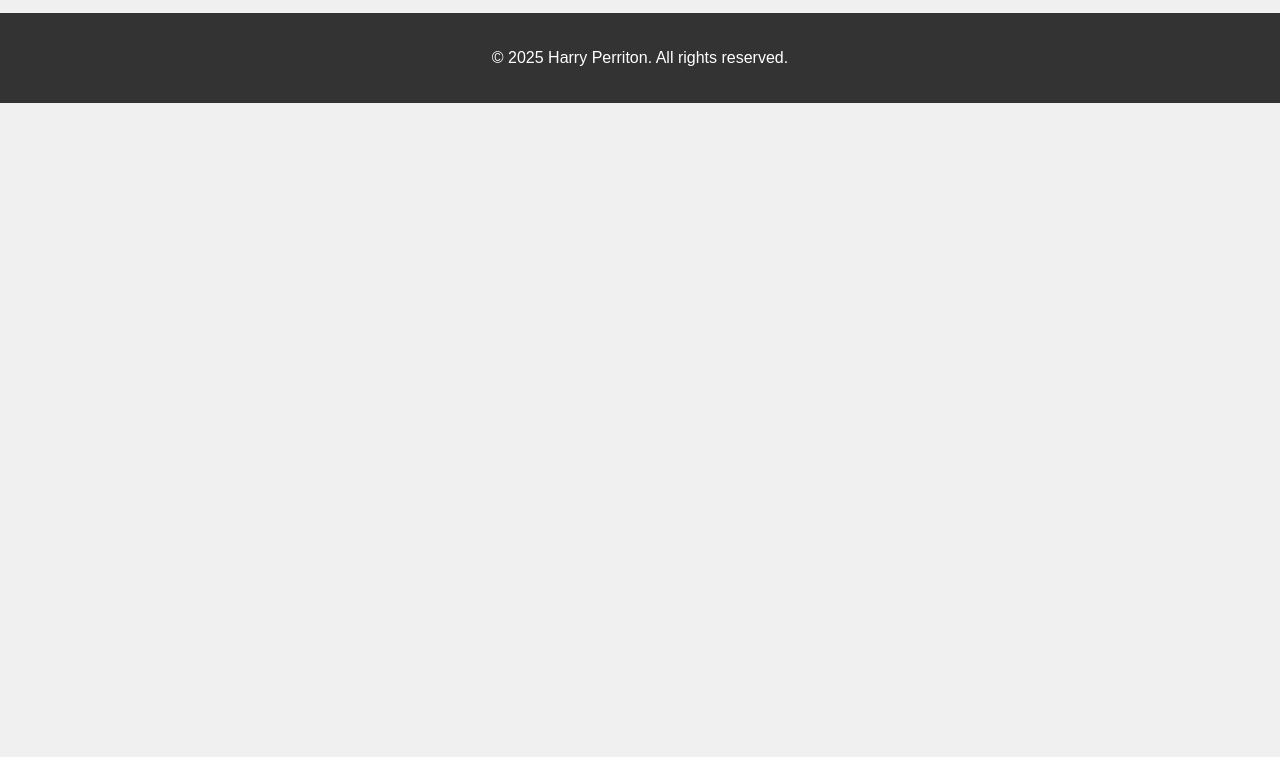
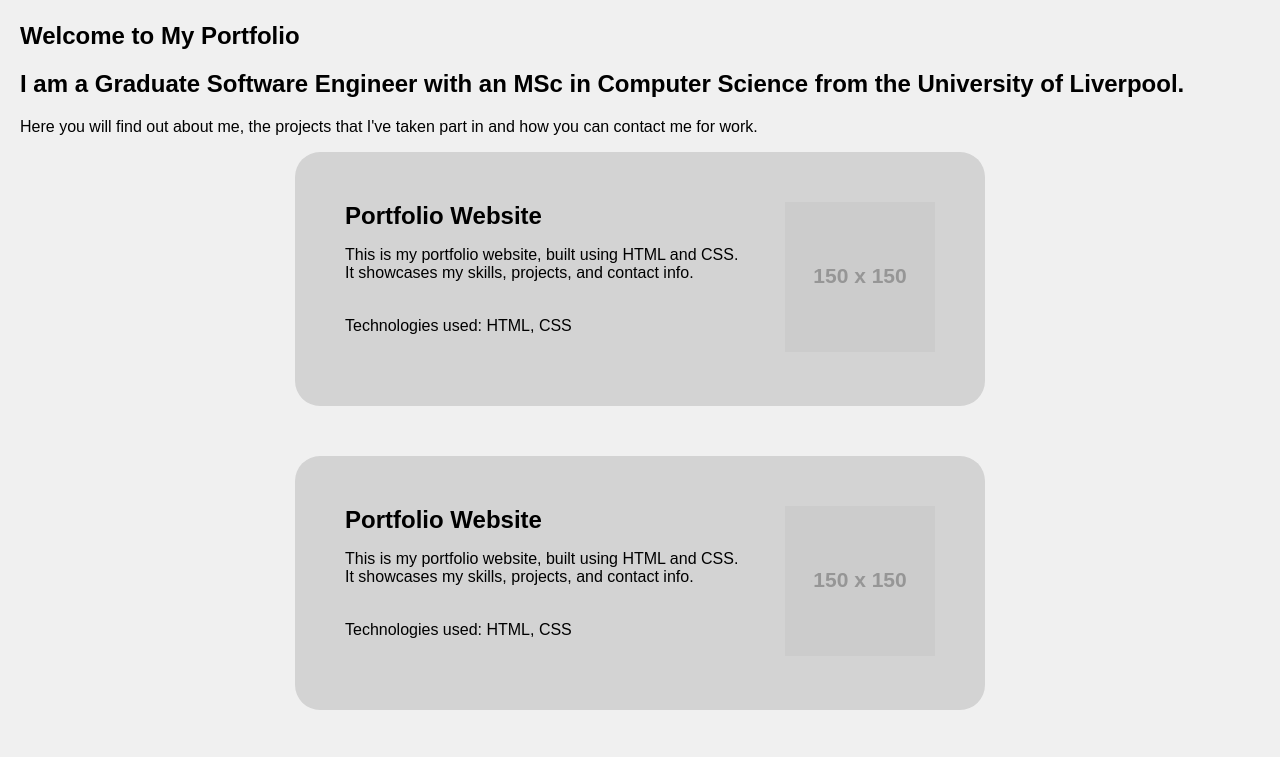
Before and after one commit to HazzaPezza/Portfolio, a plain HTML site: page index.html in a window 1280 px wide. Shown: the part 104-861 px from the top of the page. Before the commit the page ends 800 px from the top, so only its background shows below. Drawn offline with Linux system fonts and the light colour scheme; placeholder pictures from the web are drawn by us.

Commit message:
Placeholder content for homepage, styling updates.

```diff
--- a/index.html
+++ b/index.html
@@ -33,7 +33,60 @@
 
         <!-- Second section - Main Content -->
         <section id="main-content">
-            <p> Placeholder text to divide sections </p>
+            <h1>Welcome to My Portfolio</h1>
+            <h2>I am a Graduate Software Engineer with an MSc in Computer Science from the University of Liverpool.</h2>
+            <p>Here you will find out about me, the projects that I've taken part in and how you can contact me for work.</p>
+
+            <!-- Example project entry on display. -->
+            <div class="projects">
+                <!-- Project 1-->
+                <div class="projects-container">
+                    <div class="project-title-text-container">
+                        <h1 class="project-title"><a href="portfolio.html">Portfolio Website</a></h1>
+                        <p class="project-description">This is my portfolio website, built using HTML and CSS. It showcases my skills, projects, and contact info.</p>
+                        <p class="project-technologies">Technologies used: HTML, CSS</p>
+                    </div>
+                    <div class="project-image-container">
+                        <img class="project-image" src="https://placehold.co/150x150" alt="Project Image">
+                    </div>
+                </div>
+
+                <!-- Project 1-->
+                <div class="projects-container">
+                    <div class="project-title-text-container">
+                        <h1 class="project-title"><a href="portfolio.html">Portfolio Website</a></h1>
+                        <p class="project-description">This is my portfolio website, built using HTML and CSS. It showcases my skills, projects, and contact info.</p>
+                        <p class="project-technologies">Technologies used: HTML, CSS</p>
+                    </div>
+                    <div class="project-image-container">
+                        <img class="project-image" src="https://placehold.co/150x150" alt="Project Image">
+                    </div>
+                </div>
+
+                <!-- Project 1-->
+                <div class="projects-container">
+                    <div class="project-title-text-container">
+                        <h1 class="project-title"><a href="portfolio.html">Portfolio Website</a></h1>
+                        <p class="project-description">This is my portfolio website, built using HTML and CSS. It showcases my skills, projects, and contact info.</p>
+                        <p class="project-technologies">Technologies used: HTML, CSS</p>
+                    </div>
+                    <div class="project-image-container">
+                        <img class="project-image" src="https://placehold.co/150x150" alt="Project Image">
+                    </div>
+                </div>
+
+                <!-- Project 1-->
+                <div class="projects-container">
+                    <div class="project-title-text-container">
+                        <h1 class="project-title"><a href="portfolio.html">Portfolio Website</a></h1>
+                        <p class="project-description">This is my portfolio website, built using HTML and CSS. It showcases my skills, projects, and contact info.</p>
+                        <p class="project-technologies">Technologies used: HTML, CSS</p>
+                    </div>
+                    <div class="project-image-container">
+                        <img class="project-image" src="https://placehold.co/150x150" alt="Project Image">
+                    </div>
+                </div>
+            </div>
         </section>
 
         <!-- Third section - Footer -->
--- a/stylesheets/style.css
+++ b/stylesheets/style.css
@@ -20,7 +20,8 @@ body {
 
 .page-title {
     margin: 0;
-    border-bottom: 1px solid white;
+    padding-left: 20px;
+    padding-top: 20px;
 }
 
 .page-title a {
@@ -32,6 +33,7 @@ body {
 .header-links-container {
     display: flex;
     align-items: left;
+    padding-left: 28px;
 }
 
 .header-link {
@@ -55,3 +57,50 @@ body {
     background: #333;
     color: white;
 }
+
+#main-content {
+    padding-bottom: 100px;
+    padding-top: 20px;
+    padding-left: 20px;
+    padding-right: 20px;
+}
+
+
+.projects {
+    display: flex;
+    flex-wrap: wrap;
+    align-items: center;
+    justify-content: center;
+    margin: 0 auto;
+    gap: 50px;
+    max-width: 1600px;
+}
+.projects-container {
+    display: flex;
+    flex-wrap: wrap;
+    justify-content: space-between;
+    gap: 40px;
+    max-width: 700px;
+    min-width: 500px;
+    background-color: lightgray;
+    padding: 50px;
+    border-radius: 25px;
+}
+
+.project-title {
+    font-size: 1.5em;
+    margin: 0;
+}
+
+.project-title a {
+    text-decoration: none;
+    color: black;
+}
+
+.project-description {
+    margin-bottom: 35px;
+}
+
+.project-description, .project-technologies {
+    max-width: 400px;
+}
```
